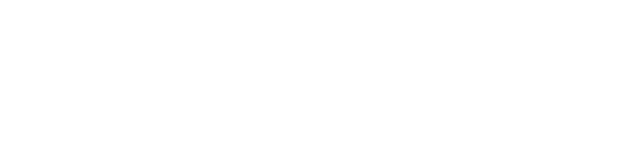
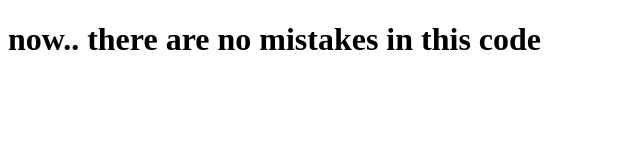
Before and after one commit to AlanUkubaev/opportunity, a plain HTML site: page index.html in a window 1280 px wide. Shown: the whole page, without its empty margins (0-640 px from the left). Drawn offline with Linux system fonts and the light colour scheme.

Commit message:
add there are no mistakes

```diff
--- a/index.html
+++ b/index.html
@@ -7,7 +7,7 @@
     <title>Document</title>
 </head>
 <body>
-
+    <h1>now.. there are no mistakes in this code</h1>
     <script src="join.js"></script>
 </body>
 </html>
```
